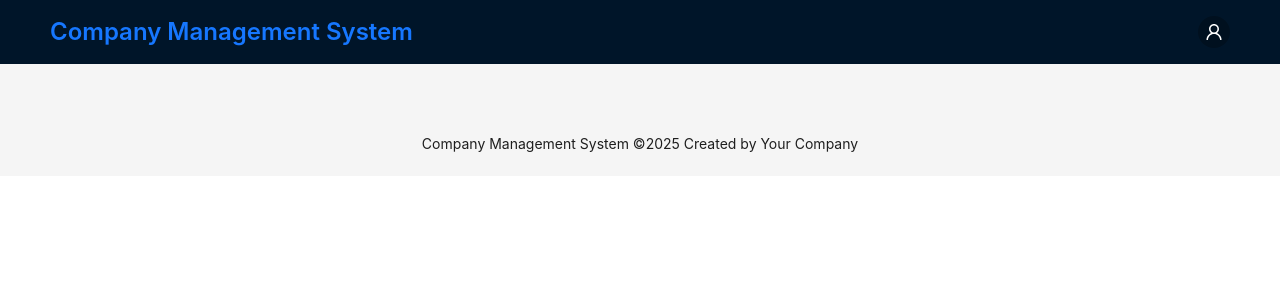
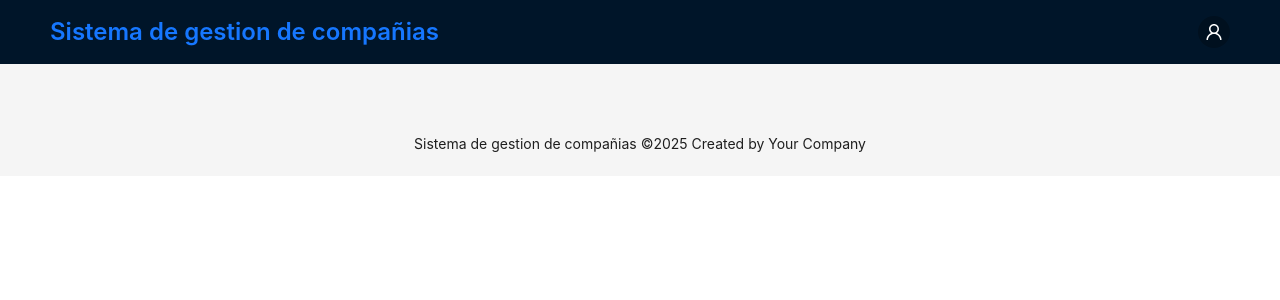
Before and after one commit to Javofernama/manager-vite, a React (Vite) app: page / in a window 1280 px wide. Shown: the top 300 px of the page. Built offline with nearby package versions, Linux system fonts and the light colour scheme.

Commit message:
chore: puliendo algunos detalles

```diff
--- a/src/components/AppLayout.tsx
+++ b/src/components/AppLayout.tsx
@@ -29,7 +29,7 @@ const AppLayout: React.FC = () => {
       <Header className="flex items-center justify-between">
         <div className="flex items-center">
           <Title level={3} style={{ color: "white", margin: 0 }}>
-            <Link to="/">Company Management System</Link>
+            <Link to="/">Sistema de gestion de compañias</Link>
           </Title>
         </div>
         <Dropdown overlay={menu} placement="bottomRight" arrow>
@@ -42,7 +42,7 @@ const AppLayout: React.FC = () => {
         </div>
       </Content>
       <Footer style={{ textAlign: "center" }}>
-        Company Management System ©{new Date().getFullYear()} Created by Your Company
+        Sistema de gestion de compañias ©{new Date().getFullYear()} Created by Your Company
       </Footer>
     </Layout>
   )
--- a/src/components/CompanyDetails.tsx
+++ b/src/components/CompanyDetails.tsx
@@ -101,6 +101,7 @@ const CompanyDetails: React.FC<CompanyDetailsProps> = ({ company, onAssign, onCr
                         description={
                           <Space direction="vertical">
                             <Text>{action.actionDescription}</Text>
+                            <Text>Tipo de acción: {action.actionType}</Text>
                             <Space>
                               <CalendarOutlined />
                               <Text>{new Date(action.actionDate).toLocaleDateString()}</Text>
--- a/src/components/Layout.tsx
+++ b/src/components/Layout.tsx
@@ -24,7 +24,7 @@ const AppLayout: React.FC<LayoutProps> = ({ children, onLogout }) => {
       <Header className="flex items-center justify-between">
         <div className="flex items-center">
           <Title level={3} style={{ color: "white", margin: 0 }}>
-            <a href="/">Company Management System</a>
+            <a href="/">Sistema de gestion de compañias</a>
           </Title>
         </div>
         <Dropdown overlay={menu} placement="bottomRight" arrow>
@@ -35,7 +35,7 @@ const AppLayout: React.FC<LayoutProps> = ({ children, onLogout }) => {
         <div className="site-layout-content">{children}</div>
       </Content>
       <Footer style={{ textAlign: "center" }}>
-        Company Management System ©{new Date().getFullYear()} Created by Your Company
+        Sistema de gestion de compañias ©{new Date().getFullYear()} Created by Your Company
       </Footer>
     </Layout>
   )
--- a/src/pages/Home.tsx
+++ b/src/pages/Home.tsx
@@ -97,8 +97,8 @@ const Home: React.FC = () => {
 
   return (
     <>
-      <Title level={2}>Company List</Title>
-      <Search placeholder="Search companies" onSearch={handleSearch} style={{ marginBottom: 20 }} />
+      <Title level={2}>Listado de compañias</Title>
+      <Search placeholder="Buscar compañia" onSearch={handleSearch} style={{ marginBottom: 20 }} />
       <List
         itemLayout="vertical"
         size="large"
```
